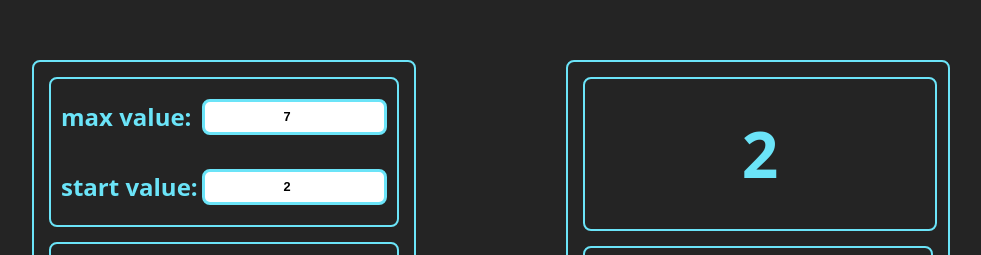
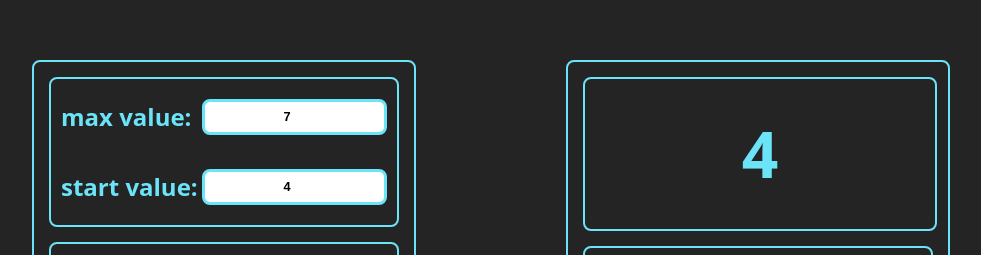
Before and after one commit to d-v-developer/counter, a React (Vite) app: page / in a window 1280 px wide. Shown: the part 198-453 px from the top of the page, without its empty margins (149-1130 px from the left). Built offline with nearby package versions, Linux system fonts and the light colour scheme.

Commit message:
completed the first part of the assignment

```diff
--- a/src/App.tsx
+++ b/src/App.tsx
@@ -5,8 +5,11 @@ import {useState} from "react";
 
 export function App() {
 
-    const [maxValue, setMaxValue] = useState(7);
-    const [startValue, setStartValue] = useState(2);
+    const INITIAL_START_VALUE = 4;
+    const INITIAL_MAX_VALUE = 7;
+
+    const [maxValue, setMaxValue] = useState(INITIAL_MAX_VALUE);
+    const [startValue, setStartValue] = useState(INITIAL_START_VALUE);
     const [editMode, setEditMode] = useState(false);
 
     const errorStartValue = startValue < 0 || startValue >= maxValue;
@@ -47,7 +50,8 @@ export function App() {
                 maxValue={maxValue}
                 startValue={startValue}
                 editMode={editMode}
-                errorEditMode={errorEditMode}/>
+                errorEditMode={errorEditMode}
+            />
         </div>
     )
 }
--- a/src/Counter/Counter.tsx
+++ b/src/Counter/Counter.tsx
@@ -1,7 +1,7 @@
 import {Button} from "../Button/Button.tsx";
 import {CounterDisplay} from "./CounterDisplay/CounterDisplay.tsx";
 import cn from './Counter.module.css'
-import {useState} from "react";
+import {useEffect, useState} from "react";
 
 type Props = {
     maxValue: number;
@@ -14,6 +14,14 @@ export const Counter = ({ maxValue, startValue, editMode, errorEditMode }: Props
 
     const [counter, setCounter] = useState(startValue);
     const [isError, setIsError] = useState(false);
+
+    useEffect(() => {
+        if (!editMode) {
+            setCounter(startValue);
+            setIsError(false);
+        }
+
+    }, [startValue, editMode]);
 
     const onClickButtonIncHandler = () => {
         setCounter(prev => {
```
